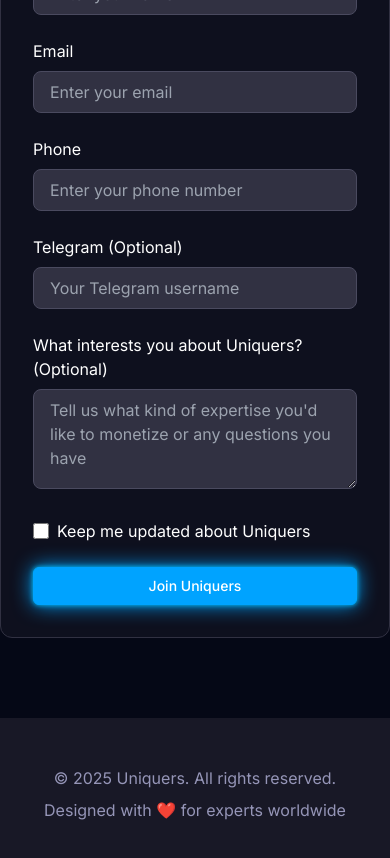
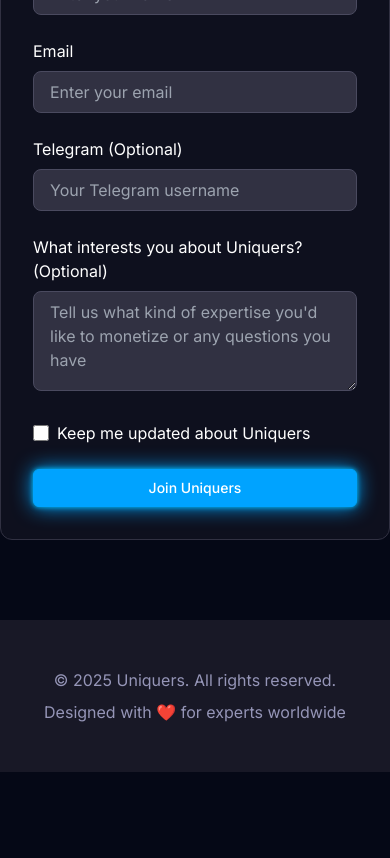
Before and after one commit to AlexanderModestov/Uniquers, a React (Vite) app: page / in a window 390 px wide. Shown: the part 7940-8798 px from the top of the page. After the commit the page ends 8712 px from the top, so only its background shows below. Built offline with nearby package versions, Linux system fonts and the light colour scheme.

Commit message:
Remove phone field to match database schema

```diff
--- a/src/components/JoinList.tsx
+++ b/src/components/JoinList.tsx
@@ -7,7 +7,6 @@
 const formSchema = z.object({
   name: z.string().min(1, 'Name is required'),
   email: z.string().email('Invalid email address'),
-  phone: z.string().min(1, 'Phone number is required'),
   telegram: z.string().optional(),
   message: z.string().optional(),
   subscribed: z.boolean().default(true),
@@ -81,19 +80,6 @@
         </div>
 
         <div>
-          <label className="block mb-2">Phone</label>
-          <input
-            type="tel"
-            placeholder="Enter your phone number"
-            className="w-full px-4 py-2 bg-neutral-800 rounded-lg border border-neutral-700 focus:border-primary-500 focus:outline-none"
-            {...register('phone')}
-          />
-          {errors.phone && (
-            <p className="mt-1 text-sm text-error-400">{errors.phone.message}</p>
-          )}
-        </div>
-
-        <div>
           <label className="block mb-2">Telegram (Optional)</label>
           <input
             type="text"
```
